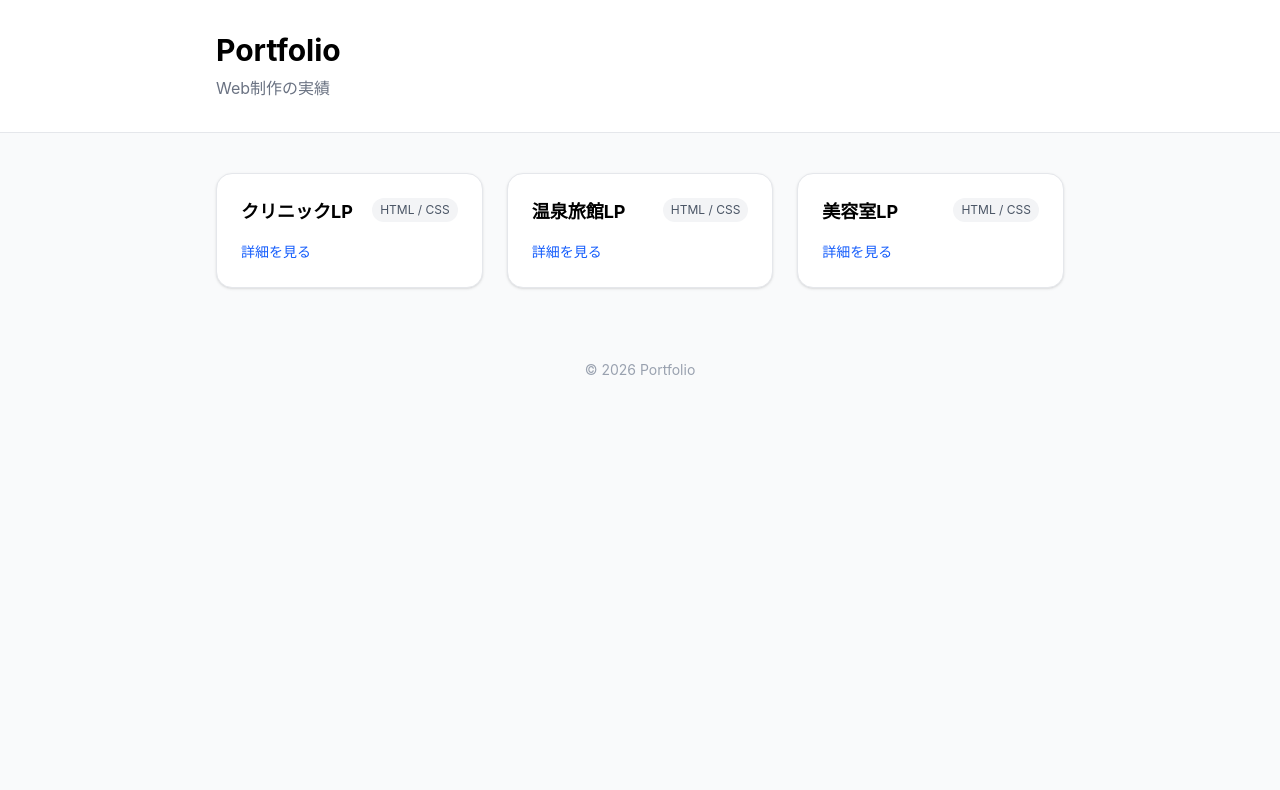
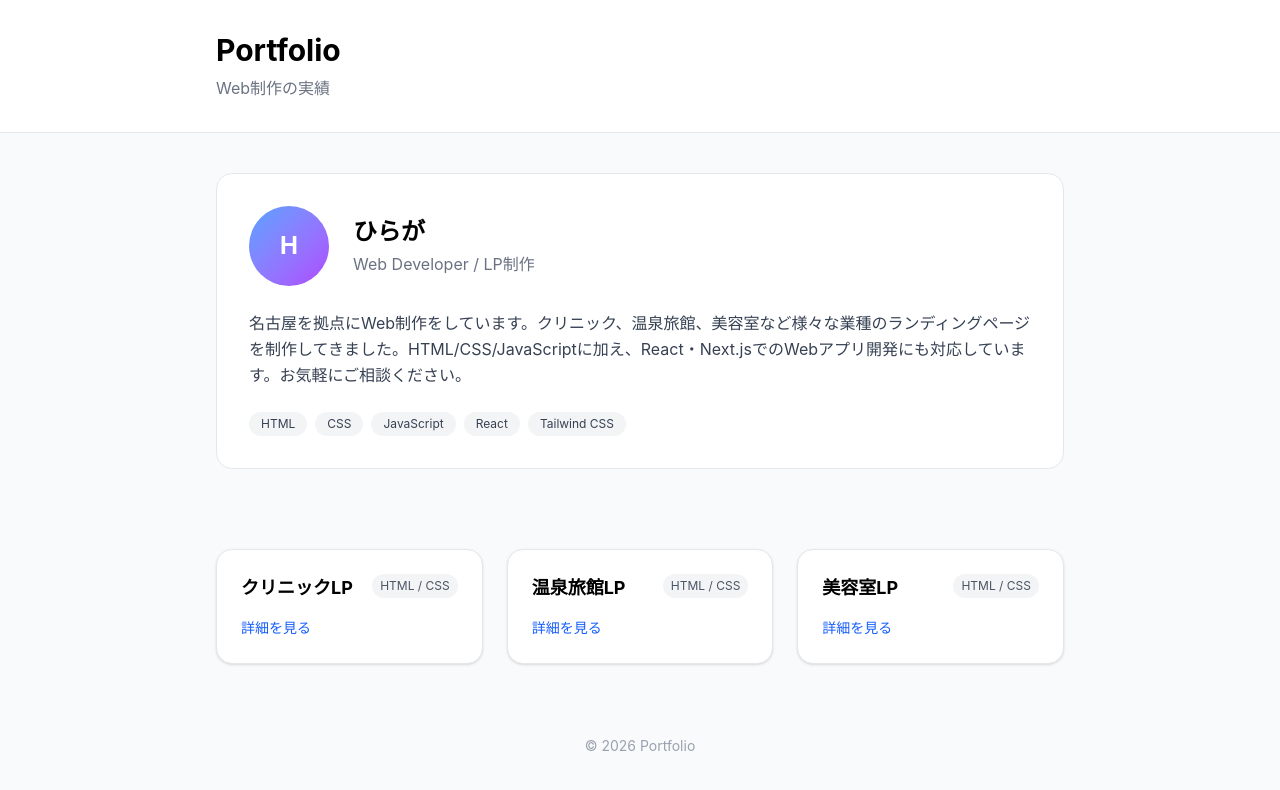
Before and after one commit to hiragi1604/my-portfolio, a React (Vite) app: page / in a window 1280 px wide. Shown: the top 790 px of the page. Built offline with nearby package versions, Linux system fonts and the light colour scheme.

Commit message:
add profile section

```diff
--- a/src/App.jsx
+++ b/src/App.jsx
@@ -58,6 +58,29 @@ function App() {
           <p className="mt-2 text-gray-500">Web制作の実績</p>
         </div>
       </header>
+<section className="max-w-4xl mx-auto px-6 py-10">
+        <div className="bg-white border border-gray-200 rounded-2xl p-8">
+          <div className="flex items-center gap-6">
+            <div className="w-20 h-20 rounded-full bg-gradient-to-br from-blue-400 to-purple-500 flex items-center justify-center text-white text-2xl font-bold">
+              H
+            </div>
+            <div>
+              <h2 className="text-2xl font-bold">ひらが</h2>
+              <p className="text-gray-500 mt-1">Web Developer / LP制作</p>
+            </div>
+          </div>
+          <p className="mt-6 text-gray-700 leading-relaxed">
+            名古屋を拠点にWeb制作をしています。クリニック、温泉旅館、美容室など様々な業種のランディングページを制作してきました。HTML/CSS/JavaScriptに加え、React・Next.jsでのWebアプリ開発にも対応しています。お気軽にご相談ください。
+          </p>
+          <div className="mt-6 flex flex-wrap gap-2">
+            <span className="text-xs bg-gray-100 text-gray-700 px-3 py-1 rounded-full">HTML</span>
+            <span className="text-xs bg-gray-100 text-gray-700 px-3 py-1 rounded-full">CSS</span>
+            <span className="text-xs bg-gray-100 text-gray-700 px-3 py-1 rounded-full">JavaScript</span>
+            <span className="text-xs bg-gray-100 text-gray-700 px-3 py-1 rounded-full">React</span>
+            <span className="text-xs bg-gray-100 text-gray-700 px-3 py-1 rounded-full">Tailwind CSS</span>
+          </div>
+        </div>
+      </section>
       <main className="max-w-4xl mx-auto px-6 py-10">
         <div className="grid grid-cols-1 md:grid-cols-2 lg:grid-cols-3 gap-6">
           {works.map((work) => (
```
